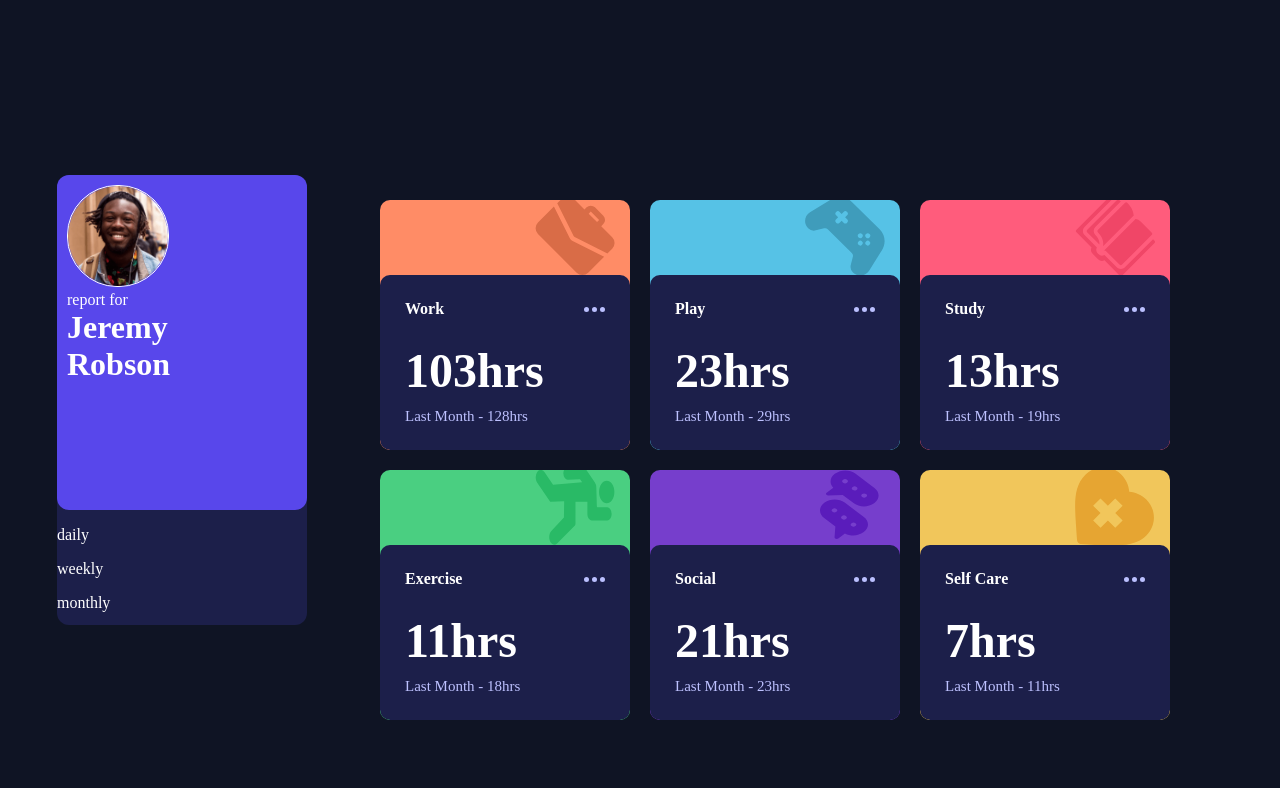
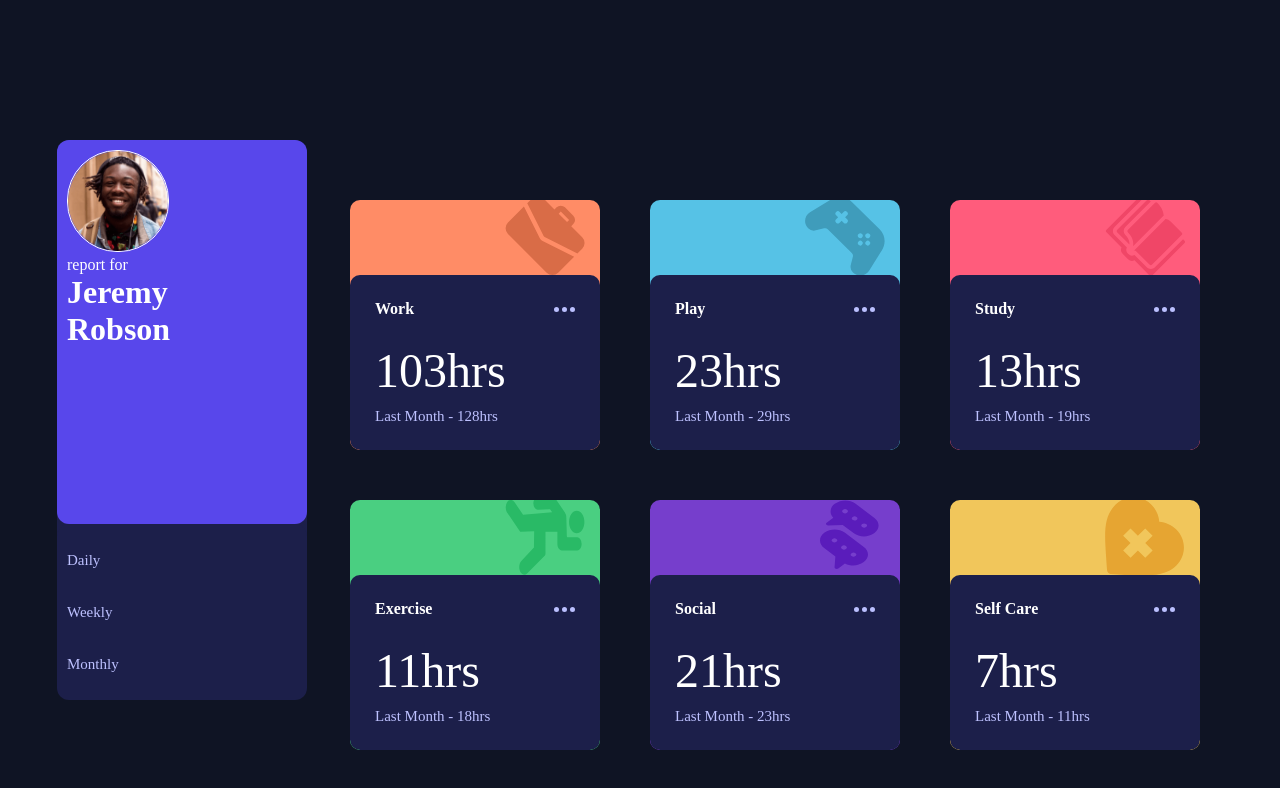
Before and after one commit to Sasfi12/timeTrackingDashboard, a React (Vite) app: page / in a window 1280 px wide. Shown: the top 788 px of the page. Built offline with nearby package versions, Linux system fonts and the light colour scheme.

Commit message:
so far , so goodly-bad

```diff
--- a/src/App.css
+++ b/src/App.css
@@ -20,7 +20,7 @@ body {
                 justify-content: center;
                 align-items: center;
                 flex-wrap: wrap;
-                gap: 20px;
+                gap: 50px;
 
             }
         }
--- a/src/App.jsx
+++ b/src/App.jsx
@@ -45,7 +45,7 @@ function App() {
               key={index}
               title={e.title}
               current= {e.timeframes.weekly.current}
-              previous= {`Week - ${e.timeframes.monthly.previous}`}
+              previous= {`Week - ${e.timeframes.weekly.previous}`}
               image= {images[index]}
               bgColor= {bgColors[index]}
               />
--- a/src/components/timeframe/Timeframe.css
+++ b/src/components/timeframe/Timeframe.css
@@ -78,6 +78,7 @@
     gap: 10px;
     .timeframe-current {
         font-size: 3em ;
+        font-weight: lighter;
     }
     .timeframe-previous {
         font-size: 15px;
--- a/src/components/user/User.css
+++ b/src/components/user/User.css
@@ -1,8 +1,12 @@
 .user-card {
     background-color: hsl(235, 46%, 20%);
     width: 250px;
-    height: 450px;
+    height: 520px;
     border-radius: 12px;
+    background-size: auto;
+    /* display: flex;
+    flex-direction: column;
+    justify-content: space-between; */
     .user-info {
         background-color: hsl(246, 80%, 60%);
         padding: 10px;
@@ -13,9 +17,28 @@
         }
     }
     .choices {
-        p {
-            cursor: pointer;
+        padding: 10px;
+        display: flex;
+        flex-direction: column;
+        justify-content: space-around;
+        height: 30%;
+        background-color: inherit;
+        border-radius: 12px;
+        margin-bottom: 30px;
+        .choice-container {
+                display: flex;
+                justify-content: flex-start;
+                .choice {
+                    margin: 0;
+                    cursor: pointer;
+                    color: hsl(236, 100%, 87%);
+                    font-size: 15px;
+                    &:hover {
+                        color: white;
+                    }
+                }
         }
+
     }
 }
 .user{
--- a/src/components/user/User.jsx
+++ b/src/components/user/User.jsx
@@ -10,9 +10,9 @@ export default function User({daily , weekly , monthly}) {
                     <h1>Robson</h1>
                 </div>
                 <div className="choices">
-                    <p onClick={daily}  >daily</p>
-                    <p onClick={weekly} >weekly</p>
-                    <p onClick={monthly}>monthly</p>
+                    <div className="choice-container"><p className="choice" onClick={daily}  >Daily</p>  </div>
+                    <div className="choice-container"><p className="choice" onClick={weekly} >Weekly</p>  </div>
+                    <div className="choice-container"><p className="choice" onClick={monthly}>Monthly</p>  </div>
                 </div>
         </div>
     )
```
